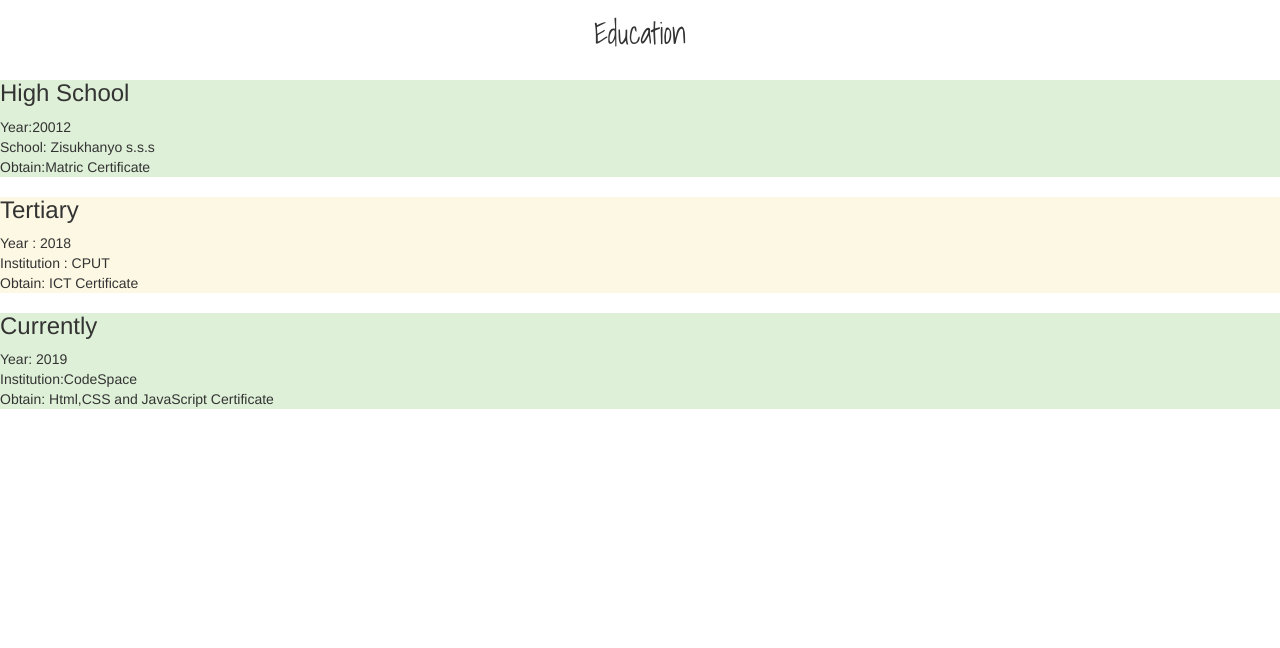
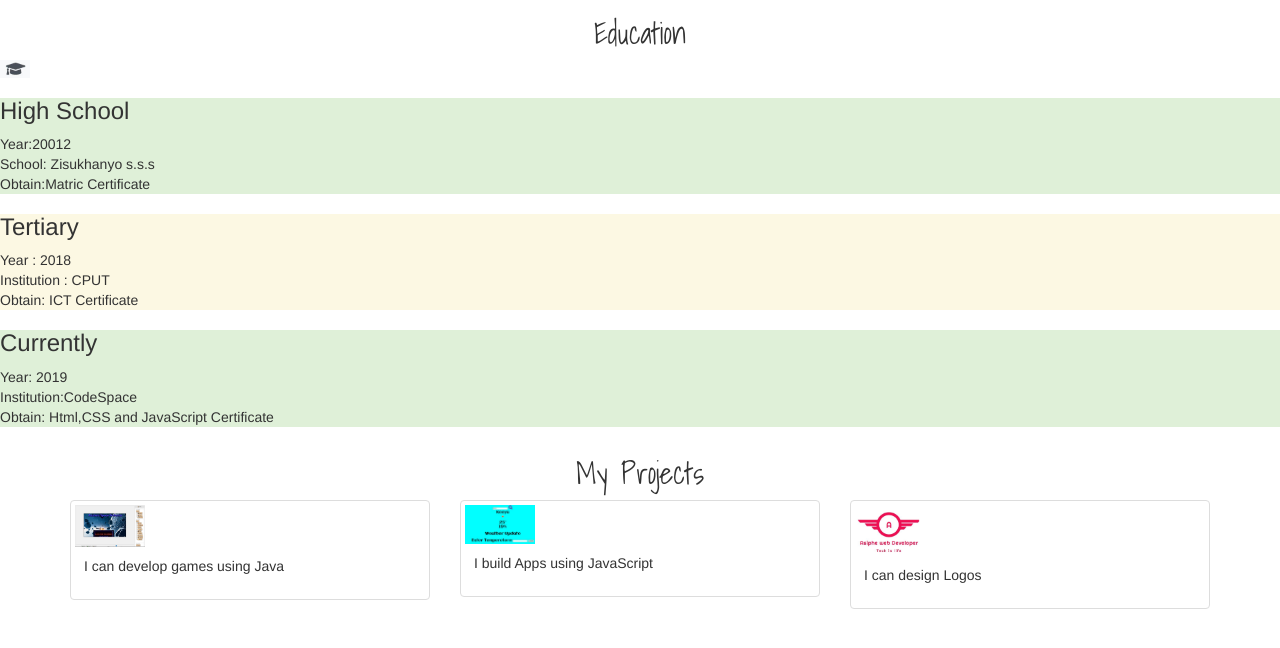
Before and after one commit to Asi-phe/online-portifolio, a plain HTML site: page index.html in a window 1280 px wide. Shown: the part 138-786 px from the top of the page. Drawn offline with nearby package versions, Linux system fonts and the light colour scheme; a script that the page names is missing.

Commit message:
added my projects page

```diff
--- a/index.html
+++ b/index.html
@@ -35,10 +35,11 @@
 
 
 <div class="container-fluid">
+
   <h2>Education</h2>
 
 </div>
-
+<img class="img-responsive" src="images/education.jpg" alt="eduimage" width="30" height="20">
 <div class="container-fluid">
   <div class="row">
 
@@ -59,9 +60,45 @@
 </div>
 
 
+<!--My projects-->
+<div class="container">
+  <h2>My Projects</h2>
 
+  <div class="row">
+    <div class="col-md-4">
+      <div class="thumbnail">
+        <a href="images/mygame1.jpg" target="_blank">
 
-
+          <div class="team-img"><img class="img-responsive" src="images/mygame1.jpg" alt="myimage" width="20%" height="200"></div>
+          <div class="caption">
+            <p>I can develop games using Java</p>
+          </div>
+        </a>
+      </div>
+    </div>
+    <div class="col-md-4">
+      <div class="thumbnail">
+        <a href="images/asipheapp.jpeg" target="_blank">
+          <div class="team-img"><img class="img-responsive" src="images/asipheapp.jpeg" alt="myimage" width="20%" height="200"></div>
+          <div class="caption">
+            <p>I build Apps using JavaScript</p>
+          </div>
+        </a>
+      </div>
+    </div>
+    <div class="col-md-4">
+      <div class="thumbnail">
+        <a href="images/logo1.jpg" target="_blank">
+          <div class="team-img"><img class="img-responsive" src="images/logo1.jpg" alt="myimage" width="20%" height="200"></div>
+          <div class="caption">
+            <p>I can design Logos</p>
+          </div>
+        </a>
+      </div>
+    </div>
+  </div>
+</div>
+<!--End of my projects-->
 <script src="myscripts.js"></script>
 </body>
 </html>
```
